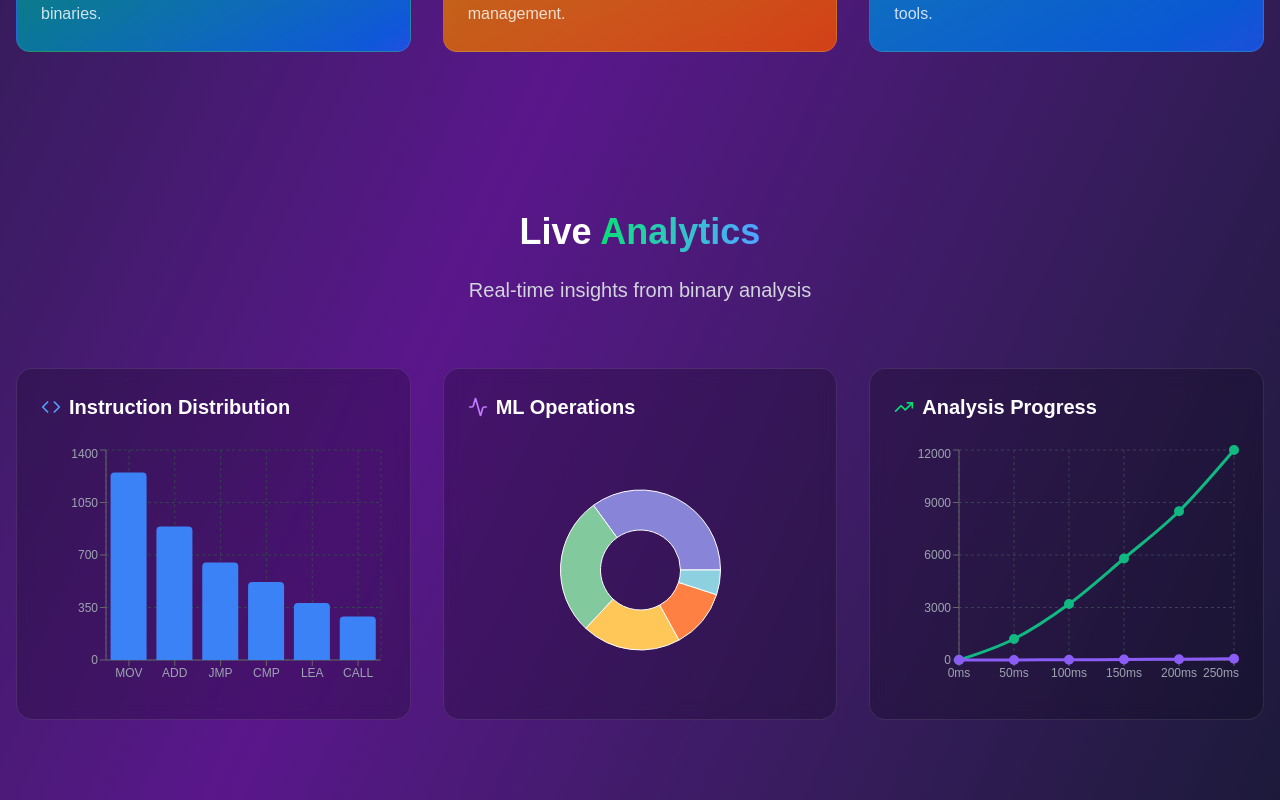
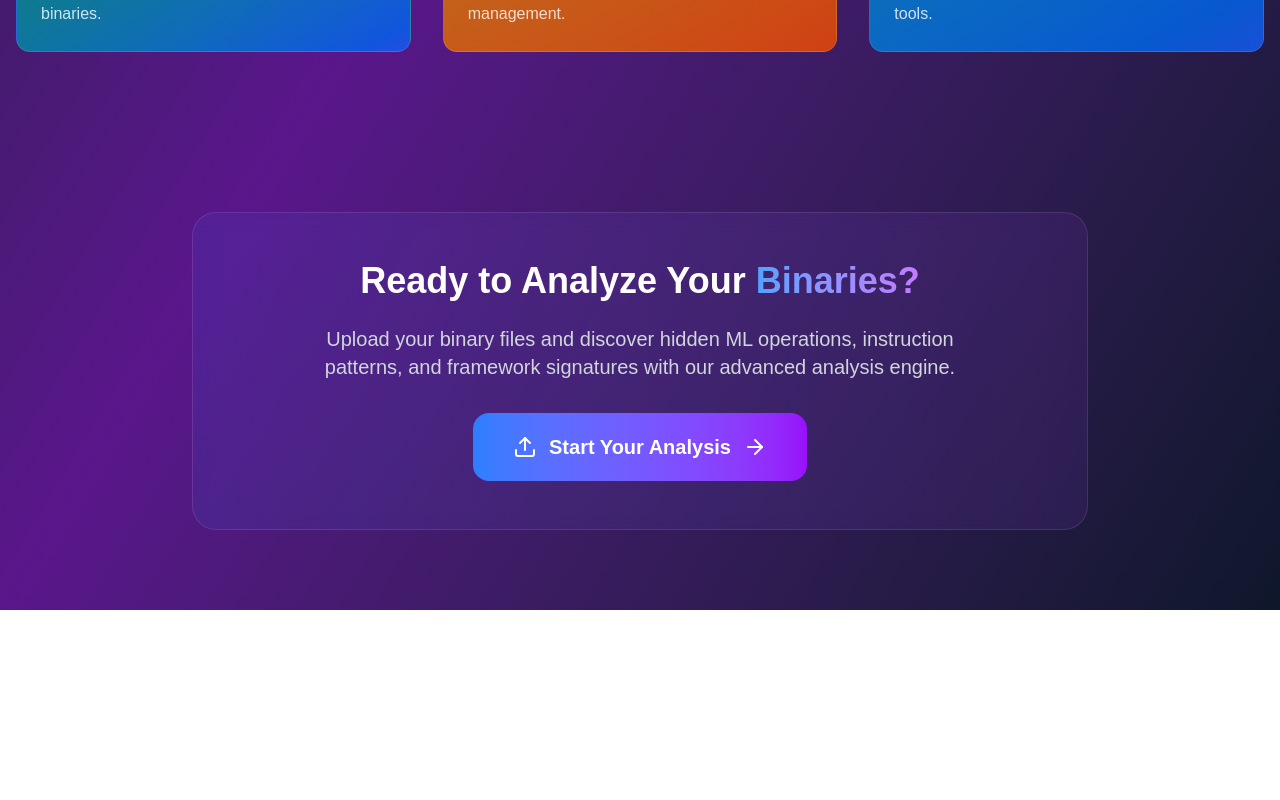
Before and after one commit to PaulStoneTech/cerberus-visual, a Next.js app: page / in a window 1280 px wide. Shown: the part 1500-2300 px from the top of the page. After the commit the page ends 2110 px from the top, so only its background shows below. Built offline with nearby package versions, Linux system fonts and the light colour scheme; a web font is replaced by a local one.

Commit message:
modified homepage

```diff
--- a/src/components/CerberusHomepage.tsx
+++ b/src/components/CerberusHomepage.tsx
@@ -404,113 +404,6 @@ export default function CerberusHomepage() {
         </div>
       </section>
 
-      {/* Data Visualization Section */}
-      <section className="relative py-20 px-4">
-        <div className="max-w-7xl mx-auto">
-          <div className="text-center mb-16">
-            <h2 className="text-4xl font-bold mb-6">
-              Live <span className="bg-gradient-to-r from-green-400 to-blue-400 bg-clip-text text-transparent">Analytics</span>
-            </h2>
-            <p className="text-xl text-gray-300">Real-time insights from binary analysis</p>
-          </div>
-
-          <div className="grid lg:grid-cols-3 gap-8">
-            {/* Instruction Distribution */}
-            <div className="bg-black/20 backdrop-blur-sm rounded-2xl border border-white/10 p-6">
-              <h3 className="text-xl font-semibold mb-6 flex items-center">
-                <Code className="w-5 h-5 mr-2 text-blue-400" />
-                Instruction Distribution
-              </h3>
-              <ResponsiveContainer width="100%" height={250}>
-                <BarChart data={instructionData}>
-                  <CartesianGrid strokeDasharray="3 3" stroke="#374151" />
-                  <XAxis dataKey="name" tick={{ fontSize: 12, fill: '#9CA3AF' }} />
-                  <YAxis tick={{ fontSize: 12, fill: '#9CA3AF' }} />
-                  <Tooltip
-                    contentStyle={{
-                      backgroundColor: '#1F2937',
-                      border: '1px solid #374151',
-                      borderRadius: '8px',
-                      color: '#F9FAFB'
-                    }}
-                  />
-                  <Bar dataKey="count" fill="#3B82F6" radius={[4, 4, 0, 0]} />
-                </BarChart>
-              </ResponsiveContainer>
-            </div>
-
-            {/* ML Operations Breakdown */}
-            <div className="bg-black/20 backdrop-blur-sm rounded-2xl border border-white/10 p-6">
-              <h3 className="text-xl font-semibold mb-6 flex items-center">
-                <Activity className="w-5 h-5 mr-2 text-purple-400" />
-                ML Operations
-              </h3>
-              <ResponsiveContainer width="100%" height={250}>
-                <PieChart>
-                  <Pie
-                    data={mlOperationsData}
-                    cx="50%"
-                    cy="50%"
-                    innerRadius={40}
-                    outerRadius={80}
-                    dataKey="value"
-                  >
-                    {mlOperationsData.map((entry, index) => (
-                      <Cell key={`cell-${index}`} fill={entry.color} />
-                    ))}
-                  </Pie>
-                  <Tooltip
-                    contentStyle={{
-                      backgroundColor: '#1F2937',
-                      border: '1px solid #374151',
-                      borderRadius: '8px',
-                      color: '#F9FAFB'
-                    }}
-                  />
-                </PieChart>
-              </ResponsiveContainer>
-            </div>
-
-            {/* Analysis Timeline */}
-            <div className="bg-black/20 backdrop-blur-sm rounded-2xl border border-white/10 p-6">
-              <h3 className="text-xl font-semibold mb-6 flex items-center">
-                <TrendingUp className="w-5 h-5 mr-2 text-green-400" />
-                Analysis Progress
-              </h3>
-              <ResponsiveContainer width="100%" height={250}>
-                <LineChart data={analysisMetrics}>
-                  <CartesianGrid strokeDasharray="3 3" stroke="#374151" />
-                  <XAxis dataKey="time" tick={{ fontSize: 12, fill: '#9CA3AF' }} />
-                  <YAxis tick={{ fontSize: 12, fill: '#9CA3AF' }} />
-                  <Tooltip
-                    contentStyle={{
-                      backgroundColor: '#1F2937',
-                      border: '1px solid #374151',
-                      borderRadius: '8px',
-                      color: '#F9FAFB'
-                    }}
-                  />
-                  <Line
-                    type="monotone"
-                    dataKey="instructions"
-                    stroke="#10B981"
-                    strokeWidth={3}
-                    dot={{ fill: '#10B981', strokeWidth: 2, r: 4 }}
-                  />
-                  <Line
-                    type="monotone"
-                    dataKey="mlOps"
-                    stroke="#8B5CF6"
-                    strokeWidth={3}
-                    dot={{ fill: '#8B5CF6', strokeWidth: 2, r: 4 }}
-                  />
-                </LineChart>
-              </ResponsiveContainer>
-            </div>
-          </div>
-        </div>
-      </section>
-
       {/* CTA Section */}
       <section className="relative py-20 px-4">
         <div className="max-w-4xl mx-auto text-center">
```
